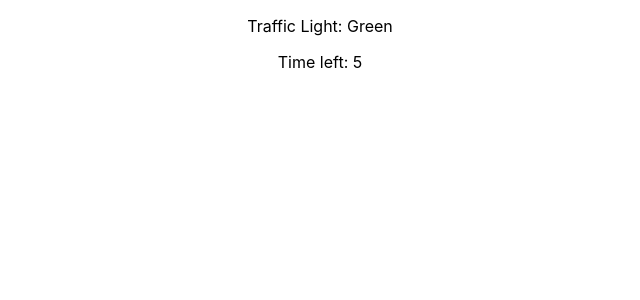
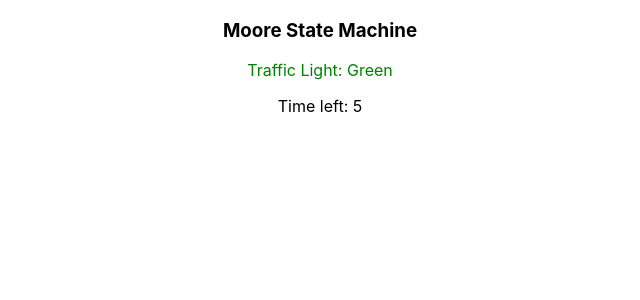
Before and after one commit to victornguyen75/react-state-machines, a React (Create React App) app: page / in a window 1280 px wide. Shown: the top 300 px of the page, without its empty margins (320-960 px from the left). Built offline with nearby package versions, Linux system fonts and the light colour scheme.

Commit message:
refactor into a proper traffic lights moore state machine achieved with the useReducer hook

```diff
--- a/src/App.css
+++ b/src/App.css
@@ -5,6 +5,16 @@
 .App-logo {
   height: 40vmin;
   pointer-events: none;
+}
+
+.green {
+  color: green;
+}
+.yellow {
+  color: #ffd700;
+}
+.red {
+  color: red;
 }
 
 @media (prefers-reduced-motion: no-preference) {
--- a/src/App.js
+++ b/src/App.js
@@ -1,13 +1,16 @@
-import { useEffect, useState } from "react";
+import { useEffect, useReducer } from "react";
+import { reducer } from "./components/reducer.js";
 import "./App.css";
 
 function App() {
-  const color = "Green";
-  const [timeLeft, setTimeLeft] = useState(10);
+  const [trafficLight, setTrafficLight] = useReducer(reducer, {
+    color: "Green",
+    timer: 10,
+  });
 
   useEffect(() => {
     const timer = setTimeout(() => {
-      setTimeLeft(timeLeft < 1 ? 10 : timeLeft - 1);
+      setTrafficLight();
     }, 1000);
 
     return () => clearTimeout(timer);
@@ -15,8 +18,11 @@ function App() {
 
   return (
     <div className="App">
-      <p>Traffic Light: {color}</p>
-      <p>Time left: {timeLeft}</p>
+      <h3>Moore State Machine</h3>
+      <p className={trafficLight.color.toLowerCase()}>
+        Traffic Light: {trafficLight.color}
+      </p>
+      <p>Time left: {trafficLight.timer}</p>
     </div>
   );
 }
--- /dev/null
+++ b/src/components/reducer.js
@@ -0,0 +1,23 @@
+export const reducer = ({ timer, color }) => {
+  if (timer < 1 && color === "Green") {
+    return {
+      timer: 5,
+      color: "Yellow",
+    };
+  } else if (timer < 1 && color === "Yellow") {
+    return {
+      timer: 10,
+      color: "Red",
+    };
+  } else if (timer < 1 && color === "Red") {
+    return {
+      timer: 10,
+      color: "Green",
+    };
+  } else {
+    return {
+      timer: timer - 1,
+      color: color,
+    };
+  }
+};
```
